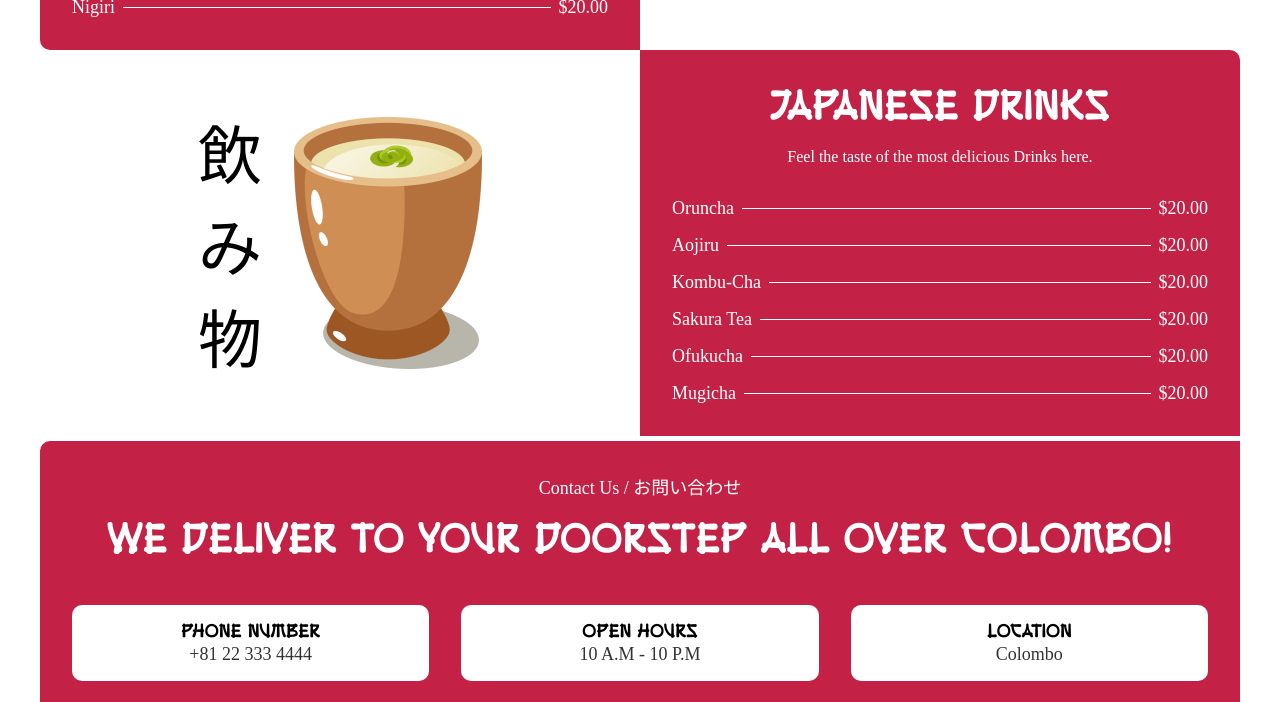
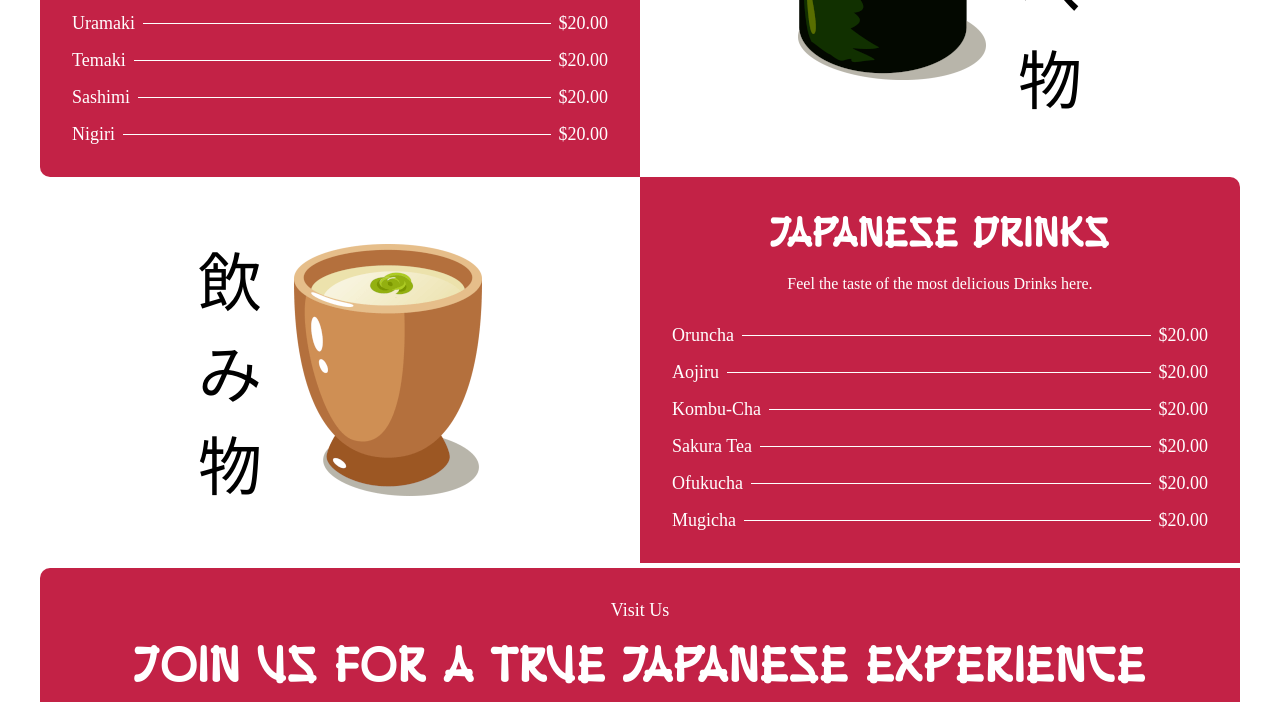
Before and after one commit to ilhamifham/shokunami, a plain HTML site: page index.html in a window 1280 px wide. Shown: the part 2002-2704 px from the top of the page. Drawn offline with Linux system fonts and the light colour scheme; a web font is replaced by a local one.

Commit message:
Updated some styles

```diff
--- a/css/styles.css
+++ b/css/styles.css
@@ -58,12 +58,14 @@ header h1,
 .hero__description h2,
 .hero__customers__base div:first-child,
 .hero__customers__reviews div:first-child,
+.about__content div,
 .about__content h2,
 .menu__cards article h3,
-.menu__card__price,
+.menu__card__content,
 .menu__foods__image div,
 .menu__drinks__image div,
-.contact__info article h3,
+.visit__info div,
+.visit__info h2,
 footer div {
   color: var(--heading-fg);
 }
@@ -83,7 +85,7 @@ header,
 .hero__section,
 .about__section,
 .menu__section,
-.contact__section,
+.visit__section,
 footer {
   max-width: 75rem;
   margin: 0 auto;
@@ -109,19 +111,16 @@ footer {
 .menu__info,
 .menu__foods__content,
 .menu__drinks__content,
-.contact__content div:first-child,
-.contact__content h2 {
+.visit__cards {
   color: var(--white);
 }
 
 .button,
 .about__description div,
-.menu__info div,
 .menu__card__content,
 .menu__foods__content ul li,
 .menu__drinks__content ul li,
-.contact__content div:first-child,
-.contact__info p {
+.visit__cards article p {
   font-family: var(--font-plusJakartaSans-semibold);
 }
 
@@ -192,7 +191,7 @@ footer div {
 
 .hero__customers__base div:first-child,
 .hero__customers__reviews div:first-child {
-  font-size: 4rem;
+  font-size: 3.5rem;
   text-transform: uppercase;
 }
 
@@ -216,7 +215,6 @@ footer div {
 
 .about__content div {
   font-size: 1.125rem;
-  color: var(--heading-fg);
 }
 
 .about__content h2 {
@@ -309,10 +307,6 @@ footer div {
   display: inline-block;
 }
 
-.menu__drinks {
-  border-bottom: var(--radius-sm) solid var(--body-bg);
-}
-
 .menu__foods__image,
 .menu__drinks__image {
   display: flex;
@@ -376,42 +370,50 @@ footer div {
   background-color: var(--white);
 }
 
-/* === Contact === */
+/* === Visit === */
 
-.contact__section {
+.visit__info,
+.visit__cards {
   padding: 2rem 1rem;
-  background-color: var(--brightMaroon);
-  text-align: center;
 }
 
-.contact__content div {
+.visit__info div {
   font-size: 1.125rem;
 }
 
-.contact__content h2 {
+.visit__info h2 {
+  font-size: 2.5rem;
   margin: 1rem 0;
-  font-size: 2.5rem;
 }
 
-.contact__info {
-  margin-top: 2.5rem;
-  display: flex;
-  flex-direction: column;
-  gap: 2rem;
+.visit__info p {
+  max-width: 48rem;
+  margin: 0 auto;
 }
 
-.contact__info article {
-  background-color: var(--body-bg);
-  color: var(--body-fg);
-  border-radius: var(--radius-lg);
-  padding: 1rem;
-  width: 100%;
+.visit__cards {
+  background-color: var(--brightMaroon);
 }
 
-.contact__inifo article h3 {
+.visit__cards article {
+  background-color: var(--body-bg);
+  color: var(--heading-fg);
+  text-align: center;
+  padding: 1rem;
+  border-radius: var(--radius-lg);
+}
+
+.visit__cards article:nth-child(2) {
+  margin: 2rem 0;
+}
+
+.visit__cards article h3 {
   font-size: 1.5rem;
-  text-transform: uppercase;
   margin-bottom: 1rem;
+}
+
+.visit__cards article p {
+  font-size: 1.125rem;
 }
 
 /* === Footer === */
@@ -476,11 +478,9 @@ footer {
     flex: 1;
   }
 
-  /* === Contact === */
+  /* === Visit === */
 
-  .contact__info {
-    flex-direction: row;
-  }
+
 }
 
 @media screen and (min-width: 48rem) {
@@ -504,6 +504,36 @@ footer {
 
   .menu__foods__content {
     order: -1;
+  }
+
+  .menu__drinks {
+    border-bottom: var(--radius-sm) solid var(--body-bg);
+  }
+
+  .visit__info {
+    background-color: var(--brightMaroon);
+    color: var(--white);
+    padding-bottom: 1rem;
+    text-align: center;
+  }
+
+  .visit__info div,
+  .visit__info h2 {
+    color: var(--white);
+  }
+
+  .visit__cards {
+    display: flex;
+    align-items: center;
+  }
+
+  .visit__cards article {
+    flex: 1;
+    white-space: nowrap;
+  }
+
+  .visit__cards article:nth-child(2) {
+    margin: 0 2rem;
   }
 }
 
@@ -556,7 +586,7 @@ footer {
   }
 
   .hero__description {
-    padding: 3rem 2rem;
+    padding: 0 2rem 3rem;
     height: 100%;
     display: flex;
     flex-direction: column;
@@ -564,7 +594,9 @@ footer {
     align-items: flex-start;
   }
 
-  .hero__description h2 {
+  .hero__description h2,
+  .hero__customers__base div:first-child,
+  .hero__customers__reviews div:first-child {
     font-size: 4rem;
   }
 
@@ -655,14 +687,23 @@ footer {
     border-top-right-radius: var(--radius-lg);
   }
 
-  /* === Contact === */
+  /* === Visit === */
 
-  .contact__section {
+  .visit__info {
+    padding: 2rem 2rem 1rem;
     border-top-left-radius: var(--radius-lg);
+  }
+
+  .visit__cards {
+    padding: 2rem;
     border-bottom-left-radius: var(--radius-lg);
     border-bottom-right-radius: var(--radius-lg);
-    padding: 2rem;
   }
+
+  .visit__info h2 {
+    font-size: 3rem;
+  }
+
 
   /* === Footer === */
 
--- a/css/variables.css
+++ b/css/variables.css
@@ -1,6 +1,6 @@
 :root {
   --body-bg: #ffffff;
-  --body-fg: #000000cc;
+  --body-fg: #000000aa;
   --heading-fg: #000000;
   --border-bg: #0000001a;
   --white: #ffffff;
@@ -17,7 +17,7 @@
 @media (prefers-color-scheme: dark) {
   :root {
     --body-bg: #121212;
-    --body-fg: #ffffffcc;
+    --body-fg: #ffffff99;
     --heading-fg: #ffffff;
     --border-bg: #ffffff1a;
     --brightMaroon: #6d1226;
--- a/index.html
+++ b/index.html
@@ -1,5 +1,6 @@
 <!DOCTYPE html>
 <html lang="en">
+
 <head>
   <meta charset="UTF-8" />
   <meta http-equiv="X-UA-Compatible" content="ie=edge" />
@@ -9,6 +10,7 @@
   <link rel="stylesheet" href="css/styles.css" />
   <title>SushiWave</title>
 </head>
+
 <body>
   <header>
     <h1>SushiWave</h1>
@@ -26,8 +28,8 @@
         </div>
         <div class="hero__content">
           <div class="hero__description">
-              <h2>Feel the Taste of Japanese Cuisine</h2>
-              <p>Enjoy the taste of the most popular japanese foods and drinks anytime, anywhere in colombo.</p>
+            <h2>Dine In and Immerse Yourself in the Art of Japanese Cuisine</h2>
+            <p>Enjoy the most popular japanese foods and drinks in an authentic japanese ambience.</p>
             <a class="button button--primary" href="#menu">Our Menu</a>
           </div>
           <div class="hero__info">
@@ -46,10 +48,10 @@
     <section>
       <div class="about__section">
         <div class="about__content">
-            <div>About Us / 私たちについて</div>
-            <h2>Our mission is to bring japanese flavours to you.</h2>
-            <p>We will continue to provide the experience of Omotenashi, the Japanese mindset of hospitality, with our shopping and dining for our customers.</p>
-            <a class="button button--primary" href="#contact">Our Contact</a>
+          <div>About Us</div>
+          <h2>Our mission is to bring you the true flavors and atmosphere of japan</h2>
+          <p>We will continue to provide the experience of Omotenashi, the Japanese mindset of hospitality, with the environment and dining for our customers.</p>
+          <a class="button button--primary" href="#visit">Visit Us</a>
         </div>
         <div class="about__images">
           <div class="about__images__tuna">
@@ -73,7 +75,7 @@
       <div class="menu__section">
         <div class="menu__content">
           <div class="menu__info">
-              <div>Our Menu / 私たちのメニュー</div>
+            <div>Our Menu</div>
             <h2>Popular</h2>
           </div>
           <div class="menu__cards">
@@ -156,16 +158,15 @@
         </article>
       </div>
     </section>
-      <section id="contact">
-        <div class="contact__section">
-          <div class="contact__content">
-            <div>Contact Us / お問い合わせ</div>
-            <h2>We deliver to your doorstep all over Colombo!</h2>
-            <div class="contact__info">
-              <article>
-                <h3>Phone Number</h3>
-                <p>+81 22 333 4444</p>
-              </article>
+    <section id="visit">
+      <div class="visit__section">
+        <div class="visit__content">
+          <div class="visit__info">
+            <div>Visit Us</div>
+            <h2>Join us for a true japanese experience</h2>
+            <p>Experience the true essence of Japan with every bite. Enjoy authentic flavors, a peaceful atmosphere, and warm hospitality — all in one unforgettable dine-in experience. Reserve your table today.</p>
+          </div>
+          <div class="visit__cards">
             <article>
               <h3>Open Hours</h3>
               <p>10 A.M - 10 P.M</p>
@@ -173,6 +174,10 @@
             <article>
               <h3>Location</h3>
               <p>Colombo</p>
+            </article>
+            <article>
+              <h3>Reserve Table</h3>
+              <p><a href="tel:+94711450713">+94 71 145 0713</a></p>
             </article>
           </div>
         </div>
@@ -183,4 +188,5 @@
     <div>SushiWave</div>
   </footer>
 </body>
+
 </html>
```
Lines whose indentation alone changed are shown as unchanged.
